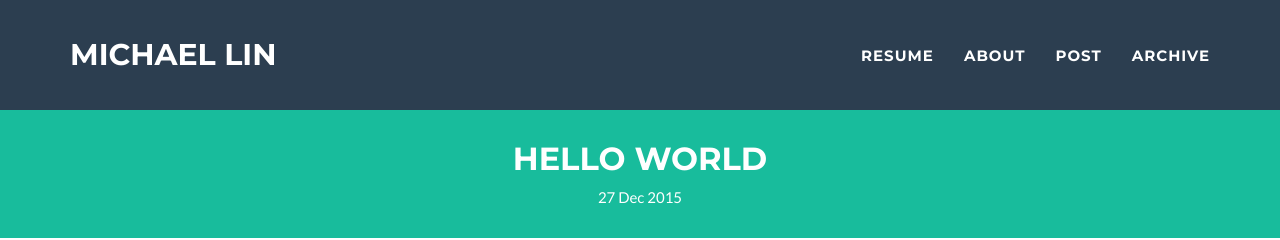
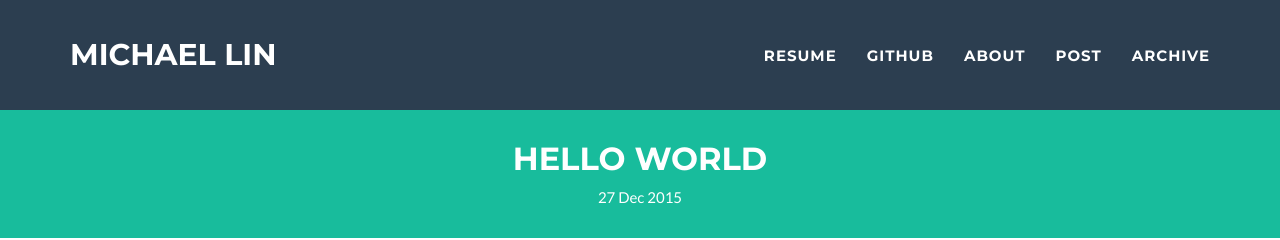
Before and after one commit to michaellzc/michaellin.me, a Jekyll site: the page built from _posts/2015-12-27-hello-world.md, in a window 1280 px wide. Shown: the top 240 px of the page. Built offline with Jekyll 4.4.1, drawn with Linux system fonts in a browser that asks for light colours; comment, search, counter and statistics services are not loaded.

Commit message:
fix 'nav bar' at 'post' page add github link to nav bar

```diff
--- a/_includes/nav.html
+++ b/_includes/nav.html
@@ -22,6 +22,9 @@
                         <a href="https://michaellin.me/img/resume.pdf">Resume</a>
                     </li>
                     <li class="page-scroll">
+                        <a href="https://github.com/ExiaSR">Github</a>
+                    </li>
+                    <li class="page-scroll">
                         <a href="#about">About</a>
                     </li>
                     <li class="page-scroll">
@@ -31,7 +34,7 @@
                         <a href="#contact">Contact</a> -->
                     </li>
                     <li class="page-scroll">
-                        <a href="archive.md">Archive</a>
+                        <a href="#">Archive</a>
                     </li>
                 </ul>
             </div>
--- /dev/null
+++ b/_includes/nav_post.html
@@ -0,0 +1,44 @@
+<!-- Navigation -->
+ <nav class="navbar navbar-default navbar-fixed-top">
+     <div class="container">
+         <!-- Brand and toggle get grouped for better mobile display -->
+         <div class="navbar-header page-scroll">
+             <button type="button" class="navbar-toggle" data-toggle="collapse" data-target="#bs-example-navbar-collapse-1">
+                 <span class="sr-only">Toggle navigation</span>
+                 <span class="icon-bar"></span>
+                 <span class="icon-bar"></span>
+                 <span class="icon-bar"></span>
+             </button>
+             <a class="navbar-brand" href="https://michaellin.me">{{ site.title }}</a>
+         </div>
+
+         <!-- Collect the nav links, forms, and other content for toggling -->
+         <div class="collapse navbar-collapse" id="bs-example-navbar-collapse-1">
+             <ul class="nav navbar-nav navbar-right">
+                 <li class="hidden">
+                     <a href="#page-top"></a>
+                 </li>
+                 <li class="page-scroll">
+                     <a href="https://michaellin.me/img/resume.pdf">Resume</a>
+                 </li>
+                 <li class="page-scroll">
+                     <a href="https://github.com/ExiaSR">Github</a>
+                 </li>
+                 <li class="page-scroll">
+                     <a href="../#about">About</a>
+                 </li>
+                 <li class="page-scroll">
+                     <a href="../#post">Post</a>
+                 </li>
+             <!--    <li class="page-scroll">
+                     <a href="#contact">Contact</a> -->
+                 </li>
+                 <li class="page-scroll">
+                     <a href="#">Archive</a>
+                 </li>
+             </ul>
+         </div>
+         <!-- /.navbar-collapse -->
+     </div>
+     <!-- /.container-fluid -->
+ </nav>
--- a/_layouts/post.html
+++ b/_layouts/post.html
@@ -2,7 +2,7 @@
 <html>
     {% include head.html %}
     <body id="page-top" class="index">
-    {% include nav.html %}
+    {% include nav_post.html %}
 
     <!-- Post Page Header -->
     <div class="my-post-header success">
```
Also changed, not shown: 6 other files.
